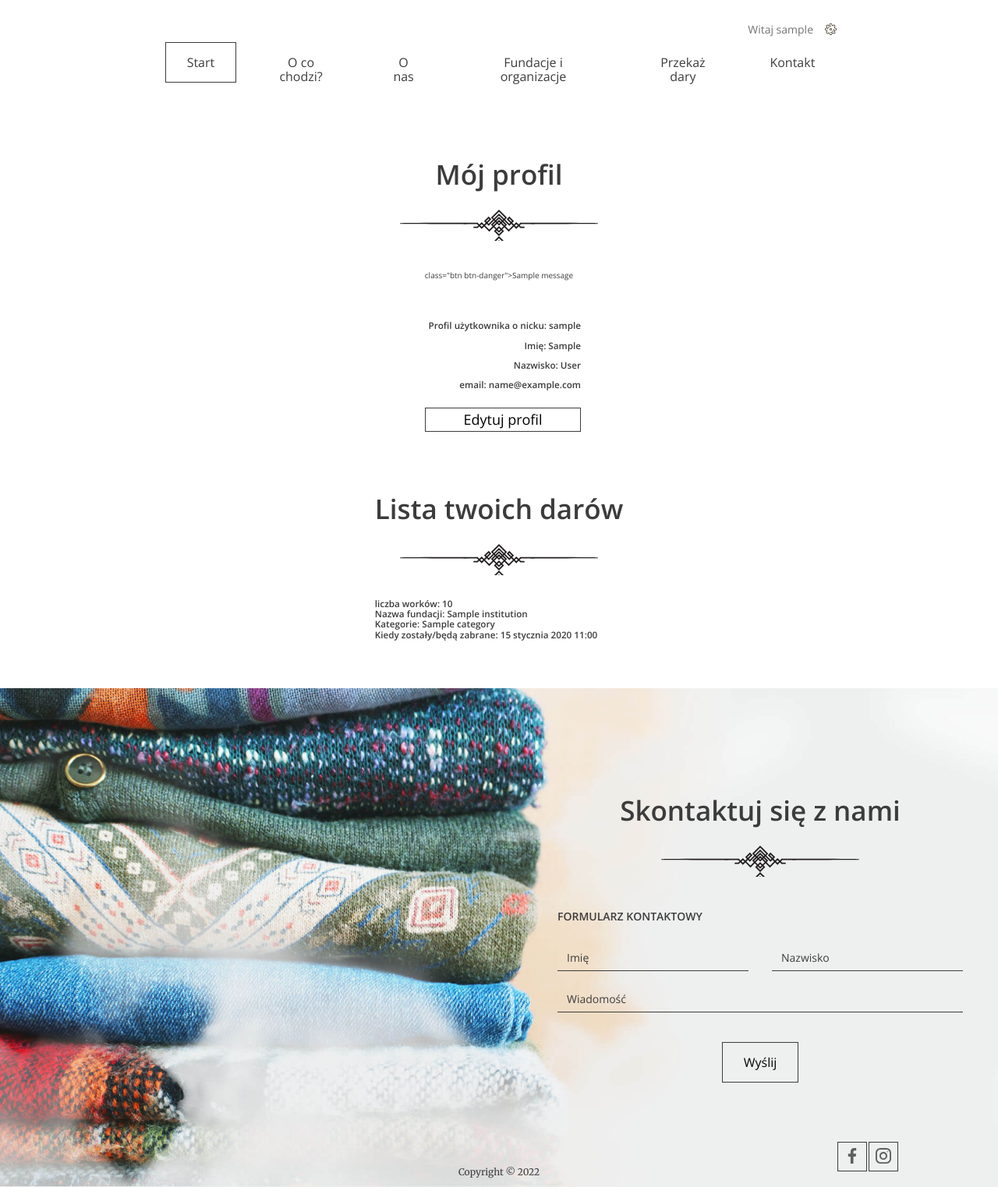
After one commit to EwaJakub/Project_-_give_into_good_hands, a Django app: page /my-profile/ in a window 1280 px wide. The commit adds this page. Shown: the whole page at 78% size. Run offline with Django 4.2, Linux system fonts and the light colour scheme; a user stored in the database is signed in; tables that the repository leaves empty hold one stand-in row (values such as "Sample post"); one stand-in notice (Sample message) is shown.

Commit message:
admin and my profile

```diff
--- a/give_into_good_hands/urls.py
+++ b/give_into_good_hands/urls.py
@@ -21,11 +21,12 @@ from main_app import views as main_views
 from django.urls import path, include
 
 urlpatterns = [
-    path('admin/', admin.site.urls),
+    path('admin/', admin.site.urls, name='admin-page'),  # {% url 'admin-page' %} nie działa
     path('', main_views.LandingPage.as_view(), name='landing-page'),
     path('accounts/login/', main_views.Login.as_view(), name='login'),  # samo login nie działało
     path('register/', main_views.Register.as_view(), name='register'),
     path('add-donation/', main_views.AddDonation.as_view(), name='add-donation'),
     path('donation-confirmation/', main_views.DonationConfirmation.as_view(), name='donation-confirmation'),
     path('logout/', main_views.log_out, name='logout'),
+    path('my-profile/', main_views.UserProfileView.as_view(), name='my-profile'),
 ]
--- a/main_app/models.py
+++ b/main_app/models.py
@@ -12,6 +12,10 @@ TYPE = (
 class Category(models.Model):
     name = models.CharField(max_length=225)
 
+    class Meta:
+        verbose_name = 'category'
+        verbose_name_plural = 'categories'
+
     def __str__(self):
         return self.name
 
@@ -21,6 +25,10 @@ class Institution(models.Model):
     description = models.TextField()
     type = models.IntegerField(choices=TYPE, default=1, null=True)
     categories = models.ManyToManyField(Category, related_name='institutions')
+
+    class Meta:
+        verbose_name = 'institution'
+        verbose_name_plural = 'institutions'
 
     def __str__(self):
         return self.name
@@ -38,5 +46,9 @@ class Donation(models.Model):
     pick_up_comment = models.TextField(blank=True)
     user = models.ForeignKey(User, on_delete=models.CASCADE, null=True, blank=True, related_name='donations_institutions')
 
+    class Meta:
+        verbose_name = 'donation'
+        verbose_name_plural = 'donations'
+
     def __str__(self):
-         return self.quantity
+         return self.city
--- a/main_app/views.py
+++ b/main_app/views.py
@@ -84,6 +84,10 @@ class AddDonation(LoginRequiredMixin, View):
     def get(self, request):
         logged_user = request.user.username
         user = User.objects.get(username=logged_user)
+        institutions = Institution.objects.all()
+        ctx = {
+            'institutions': institutions
+        }
         try:
             if user:   # checking if user is in base
                 ctx = {
@@ -93,7 +97,13 @@ class AddDonation(LoginRequiredMixin, View):
         except user.DoesNotExist:  # if user DoesNotExist
             messages.error(request, "Żeby cokolwiek oddać musisz być zalogowany!") # nie wyświetla się message error ?
             return redirect("login")
-        return render(request, self.template_name)
+        return render(request, self.template_name, ctx)
+
+    def post(self, request):
+        #categories = request.POST.getlist("categories")
+        #institutions = Institution.objects.filter(name__in=categories)
+        institutions = Institution.objects.all()
+
 
 
 # Confirmation for User donation
@@ -152,3 +162,18 @@ class Register(View):
         else:
             messages.error(request, "Problem z rejestracją użytkownika. Spróbuj ponownie")
             return render(request, self.template_name, {"form": form})
+
+
+class UserProfileView(LoginRequiredMixin, View):
+    template_name = "main_app/user-profile.html"
+    #permission_required = "main_app.view_user"
+
+    def get(self, request):
+        logged_user = request.user.username
+        user = User.objects.get(username=logged_user)
+        user_donations = Donation.objects.filter(user=user.pk)
+        ctx = {
+            'user': user,
+            'user_donations': user_donations
+        }
+        return render(request, self.template_name, ctx)
--- a/requirements.txt
+++ b/requirements.txt
@@ -2,3 +2,4 @@ Django
 pytz
 django-extensions
 bpython
+psycopg2-binary
--- a/templates/header.html
+++ b/templates/header.html
@@ -16,12 +16,17 @@
           <li class="logged-user">
             Witaj {{ request.user.username }}
             <ul class="dropdown">
-              <li><a href="#">Profil</a></li>
+              <li><a href="{% url 'my-profile' %}">Profil</a></li>
                  {% if request.path == '/donation-confirmation/' %}
               <li><a href="#">Moje zbiórki</a></li>
                 {% elif request.path == '/add-donation/' %}
               <li><a href="#">Ustawienia</a></li>
                 {% endif %}
+              {% if request.user.is_superuser %}
+              <li><a href="/admin-page/" >Panel administracyjny</a></li>
+              {% else %}
+              <li><a href="/admin-page/" style="display:none;">Panel administracyjny</a></li>
+              {% endif %}
               <li><a href="{% url 'logout' %}">Wyloguj</a></li>
             </ul>
           </li>
--- /dev/null
+++ b/templates/main_app/user-profile.html
@@ -0,0 +1,53 @@
+{% extends "../base.html" %}
+
+{% block content %}
+    <style>
+.right {
+    text-align: right;
+    margin-right: 170px;
+}
+    </style>
+    <body>
+<body>
+    <section class="login-page" id="register">
+        <h2>Mój profil</h2>
+       <div class="form-group">
+        {% if messages %}
+            {% for message in messages %}
+        <p>  class="btn btn-danger">{{ message|safe }}</p>
+            {% endfor %}
+        {% endif %}
+</div>
+     <form method="POST" enctype='multipart/form-data'>
+    {% csrf_token %}
+         <div class="form-group right">
+    <h3>  Profil użytkownika o nicku: {{ request.user.username }} </h3>
+    <h3> Imię: {{ user.first_name }} </h3>
+    <h3> Nazwisko: {{ user.last_name }} </h3>
+    <h3> email: {{ user.email }} </h3>
+                 {% csrf_token %}
+     <br> <input class="btn btn-secondary col-md-2" type="submit" value="Edytuj profil">
+ </form>
+
+    </section>
+    <section class="login-page" id="register">
+        <div class="form-group">
+    <h2> Lista twoich darów </h2>
+    {% for donation in user_donations %}
+    <h3> liczba worków: {{ donation.quantity }} <br>
+        Nazwa fundacji: {{ donation.institution.name }} <br>
+        Kategorie:
+        {% for category in donation.categories.all.values_list %}
+        {{ category.1 }}
+        {% endfor %} <br>
+        Kiedy zostały/będą zabrane: {{ donation.pick_up_date }}</h3>
+    {% endfor %}
+
+    <div>
+
+<!--       <form action= method="POST">-->
+
+</div>
+</section>
+</body>
+{% endblock %}
```
Also changed, not shown: templates/main_app/form.html (+4 -17 lines), templates/main_app/index.html (+10 -10 lines).
